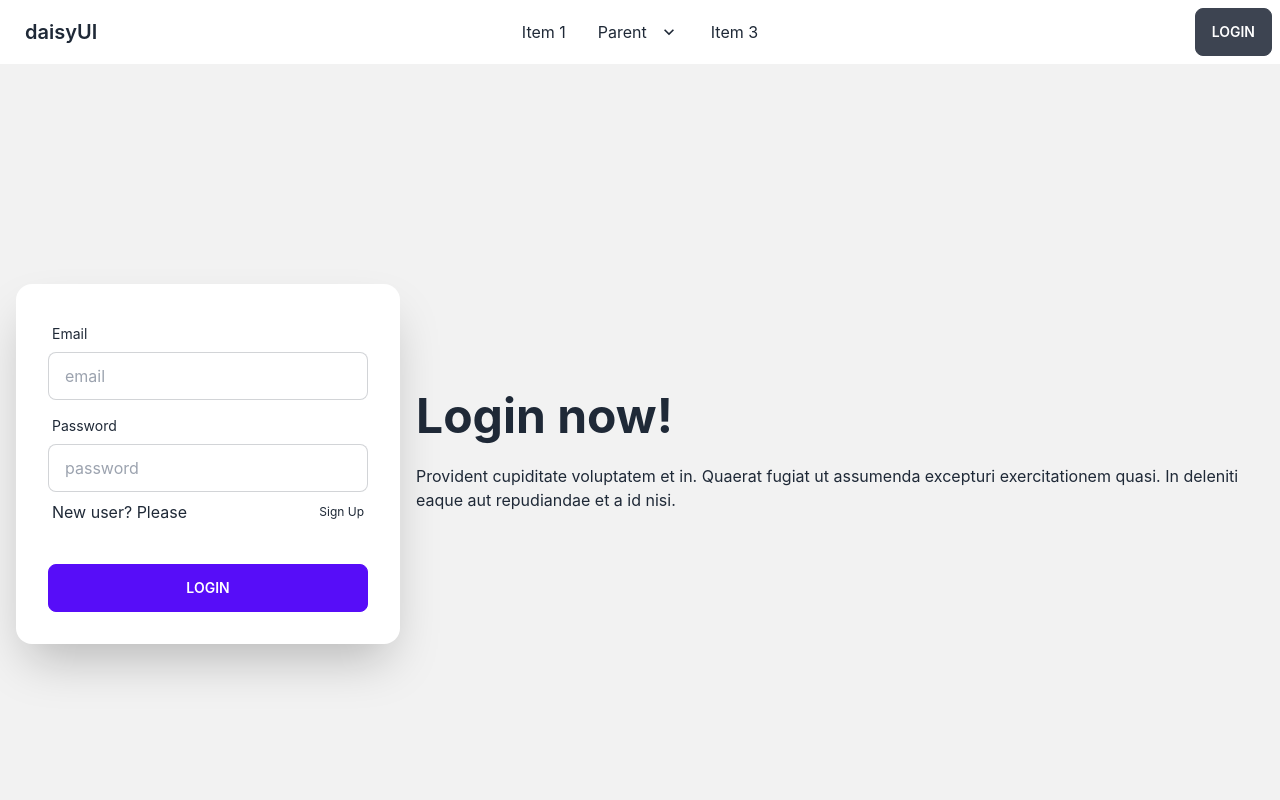
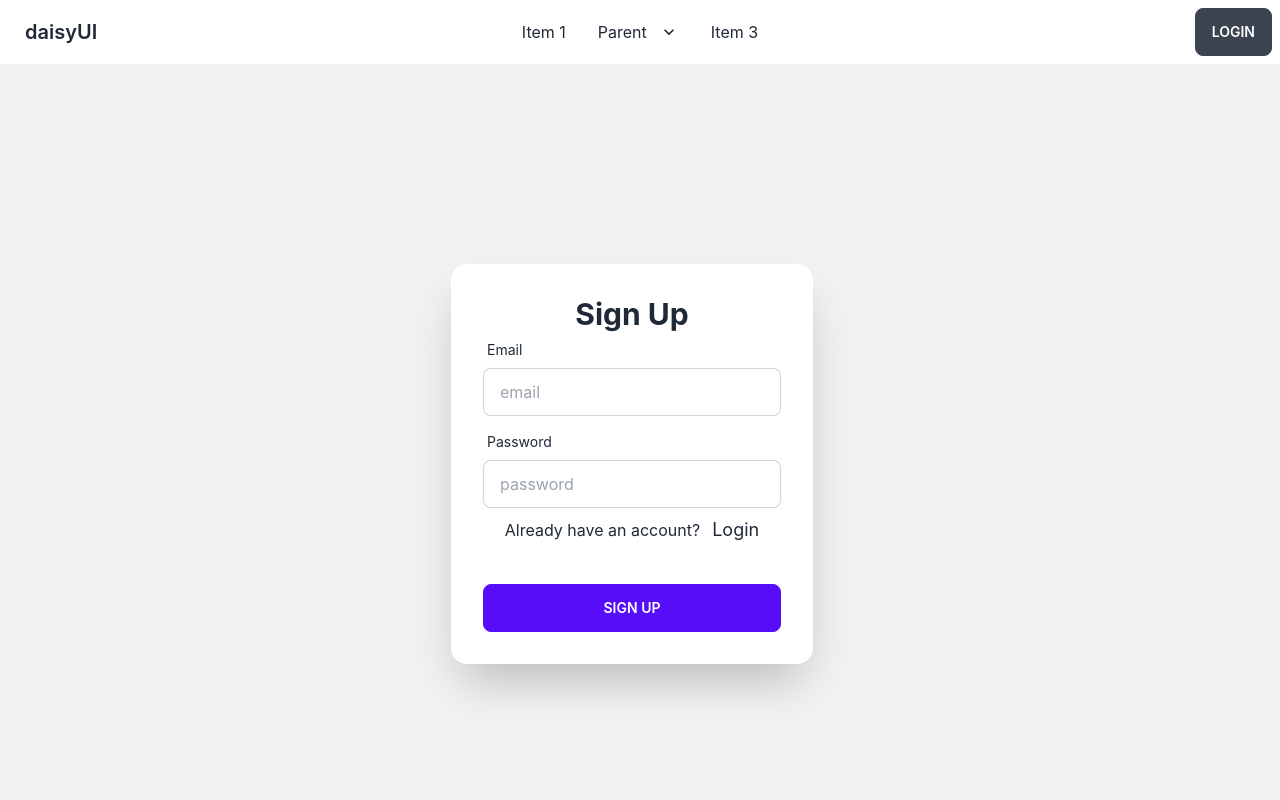
Before and after one commit to JNKarif/Mr.-Legal-Aid-Client, a React (Create React App) app: page /signup in a window 1280 px wide. Shown: the top 800 px of the page. Built offline with nearby package versions, Linux system fonts and the light colour scheme.

Commit message:
login-signup-form-added

```diff
--- a/src/Pages/Router/Routes/Routes.js
+++ b/src/Pages/Router/Routes/Routes.js
@@ -1,6 +1,7 @@
 import Main from "../../../Layout/Main";
 import Home from "../../Home/Home/Home";
 import Login from "../../Shared/Login/Login";
+import SignUp from "../../Shared/SignUp/SignUp";
 
 
 const { createBrowserRouter } = require("react-router-dom");
@@ -20,7 +21,7 @@ const router = createBrowserRouter([
             },
             {
                 path: '/signup',
-                element: <Login></Login>
+                element: <SignUp></SignUp>
             }
         ]
     }
--- a/src/Pages/Shared/Login/Login.js
+++ b/src/Pages/Shared/Login/Login.js
@@ -3,15 +3,16 @@ import { Link } from 'react-router-dom';
 
 const Login = () => {
     return (
-        <div className="hero min-h-screen bg-base-200">
+        <div className="hero min-h-screen bg-base-200 text-center">
             <div className="hero-content flex-col lg:flex-row-reverse">
                 <div className="text-center lg:text-left">
-            <h1 className="text-5xl font-bold">Login now!</h1>
-            <p className="py-6">Provident cupiditate voluptatem et in. Quaerat fugiat ut assumenda excepturi exercitationem quasi. In deleniti eaque aut repudiandae et a id nisi.</p>
+
+
                 </div>
                 <div className="card flex-shrink-0 w-full max-w-sm shadow-2xl bg-base-100">
                     <div className="card-body">
                         <div className="form-control">
+                        <h1 className="text-3xl font-bold">Login</h1>
                             <label className="label">
                                 <span className="label-text">Email</span>
                             </label>
@@ -23,8 +24,8 @@ const Login = () => {
                             </label>
                             <input type="text" placeholder="password" className="input input-bordered" />
                             <label className="label">
-                 <p>New user? Please </p>
-                  <Link to='/signup' className="label-text-alt link link-hover">Sign Up</Link>
+                                <p>New user?
+                                    <Link to='/signup' className="label-text-alt text-lg text link link-hover ml-3">Sign Up</Link>  </p>
                             </label>
                         </div>
                         <div className="form-control mt-6">
--- a/src/Pages/Shared/SignUp/SignUp.js
+++ b/src/Pages/Shared/SignUp/SignUp.js
@@ -1,9 +1,39 @@
 import React from 'react';
+import { Link } from 'react-router-dom';
 
 const SignUp = () => {
     return (
-        <div>
+        <div className="hero min-h-screen bg-base-200 text-center">
+            <div className="hero-content flex-col lg:flex-row-reverse">
+                <div className="text-center lg:text-left">
 
+
+                </div>
+                <div className="card flex-shrink-0 w-full max-w-sm shadow-2xl bg-base-100">
+                    <div className="card-body">
+                        <div className="form-control">
+                        <h1 className="text-3xl font-bold">Sign Up</h1>
+                            <label className="label">
+                                <span className="label-text">Email</span>
+                            </label>
+                            <input type="text" placeholder="email" className="input input-bordered" />
+                        </div>
+                        <div className="form-control">
+                            <label className="label">
+                                <span className="label-text">Password</span>
+                            </label>
+                            <input type="text" placeholder="password" className="input input-bordered" />
+                            <label className="label">
+                                <p>Already have an account?
+                                    <Link to='/login' className="label-text-alt text-lg text link link-hover ml-3">Login</Link>  </p>
+                            </label>
+                        </div>
+                        <div className="form-control mt-6">
+                            <button className="btn btn-primary">Sign Up</button>
+                        </div>
+                    </div>
+                </div>
+            </div>
         </div>
     );
 };
```
Lines whose indentation alone changed are shown as unchanged.
